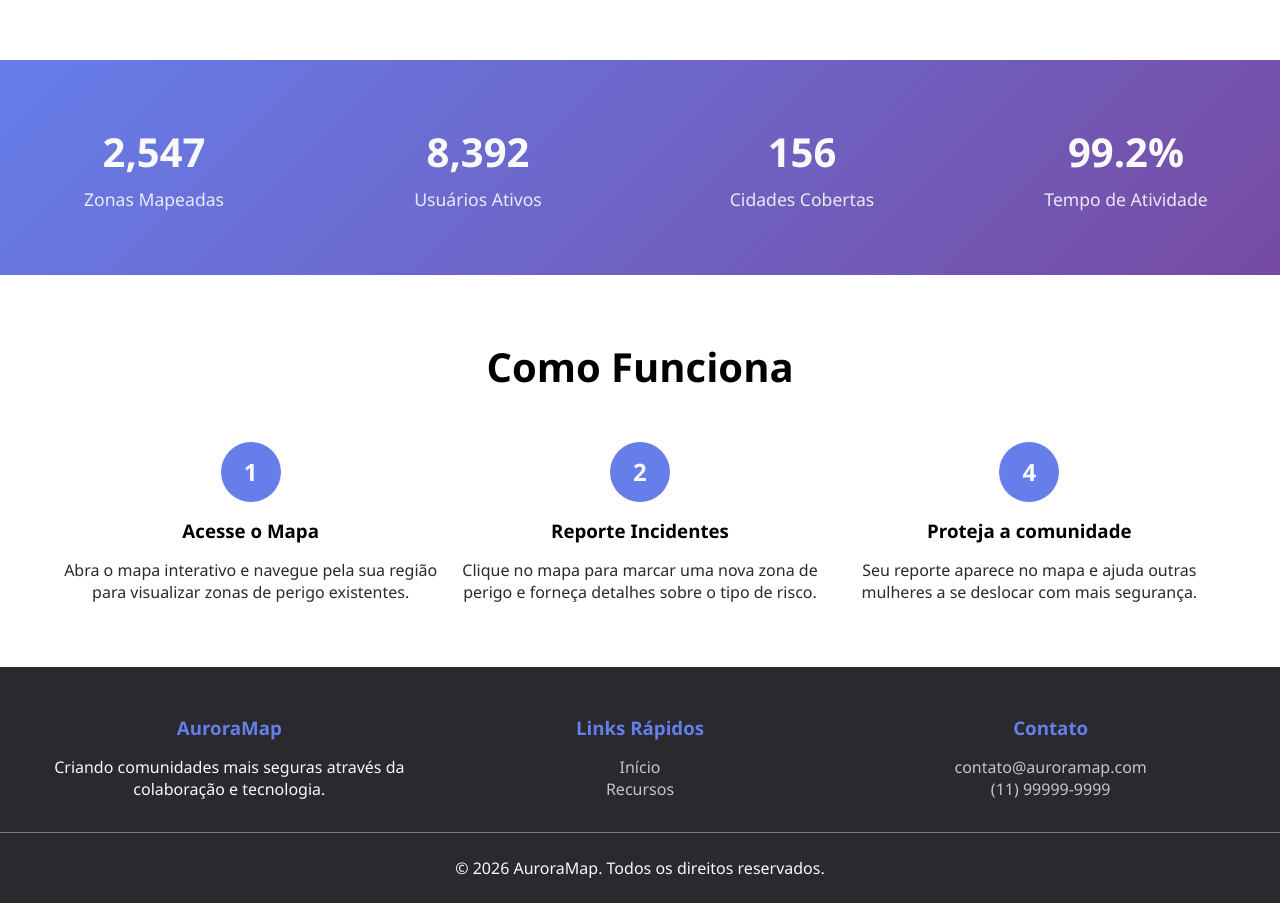
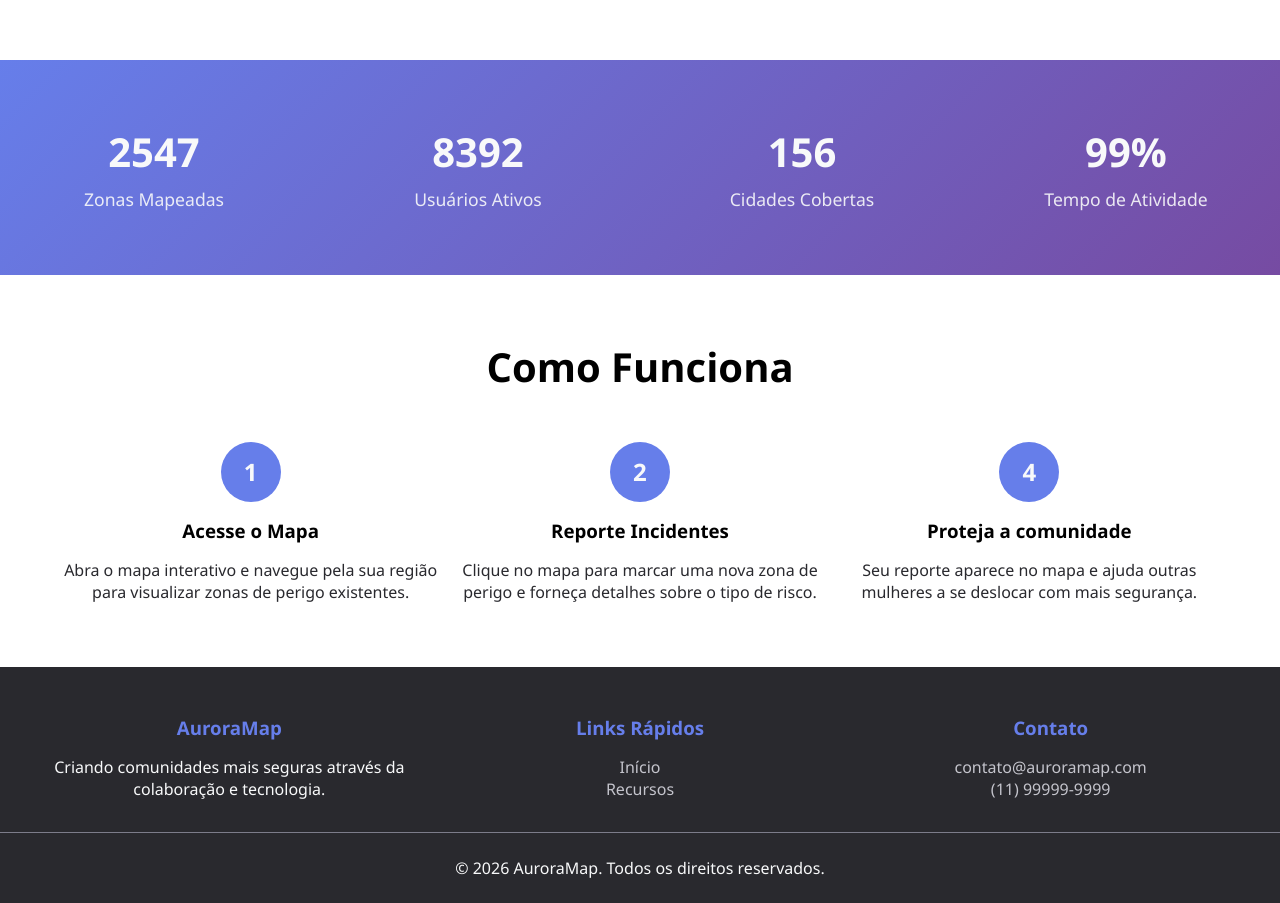
Before and after one commit to rebecaCaroba/auroraMap, a Next.js app: page / in a window 1280 px wide. Shown: the part 1160-2063 px from the top of the page. Built offline with nearby package versions, Linux system fonts and the light colour scheme.

Commit message:
Animação de contagem

```diff
--- /dev/null
+++ b/src/components/CounterStats/index.tsx
@@ -0,0 +1,70 @@
+'use client'
+import { useEffect, useMemo, useRef, useState } from "react";
+
+export function CounterStats({ target }: { target?: number | string }) {
+    const [counter, setCounter] = useState<number>(0);
+    const [isVisible, setIsVisible] = useState<boolean>(false);
+    const elementRef = useRef(null);
+
+    useEffect(() => {
+        const observerInstance = new IntersectionObserver(callback, options);
+
+        if (elementRef.current) {
+            observerInstance.observe(elementRef.current);
+        }
+
+    }, []);
+
+    useEffect(() => {
+        let elementValue = 0
+
+        if (typeof target === 'string') {
+            const numericValue = parseFloat(target.replace('%', ''));
+
+            elementValue = numericValue
+        } else {
+            elementValue = target || 0;
+        }
+
+        const step = Math.ceil(elementValue / 100)
+
+        let i = 0
+        const interval = setInterval(() => {
+            i += step
+
+            if (i >= elementValue) {
+                setCounter(elementValue)
+                clearInterval(interval)
+            } else {
+                setCounter(i)
+            }
+
+        }, 10)
+
+    }, [isVisible]);
+
+
+    const callback = (entries: any, observer: any) => {
+        const [entry] = entries;
+
+        if (entry.isIntersecting) {
+            setIsVisible(true)
+            observer.disconnect()
+        }
+
+    }
+
+    const options = {
+        root: null,
+        rootMargin: '0px',
+        threshold: 0.5
+    }
+
+    return (
+        <span ref={elementRef} >
+            {counter}
+            {typeof target === 'string' && target.includes('%') ? '%' : ''}
+        </span>
+    )
+
+}
--- a/src/components/Stats/index.tsx
+++ b/src/components/Stats/index.tsx
@@ -1,28 +1,28 @@
 import './style.scss';
+import { CounterStats } from '../CounterStats';
 
 export function Stats() {
+
+    const statsData =
+        [
+            { id: 1, value: 2547, label: 'Zonas Mapeadas' },
+            { id: 2, value: 8392, label: 'Usuários Ativos' },
+            { id: 3, value: 156, label: 'Cidades Cobertas' },
+            { id: 4, value: "99%", label: 'Tempo de Atividade' },
+        ]
+
     return (
         <section className="stats">
-        <div className="container">
-            <div className="stats-grid">
-                <div className="stat-item">
-                    <h3>2,547</h3>
-                    <p>Zonas Mapeadas</p>
-                </div>
-                <div className="stat-item">
-                    <h3>8,392</h3>
-                    <p>Usuários Ativos</p>
-                </div>
-                <div className="stat-item">
-                    <h3>156</h3>
-                    <p>Cidades Cobertas</p>
-                </div>
-                <div className="stat-item">
-                    <h3>99.2%</h3>
-                    <p>Tempo de Atividade</p>
+            <div className="container">
+                <div className="stats-grid">
+                    {statsData.map((stat) => (
+                        <div className="stat-item" key={stat.id}>
+                            <h3><CounterStats target={stat.value} /></h3>
+                            <p>{stat.label}</p>
+                        </div>
+                    ))}
                 </div>
             </div>
-        </div>
-    </section>
+        </section>
     )
 }
```
